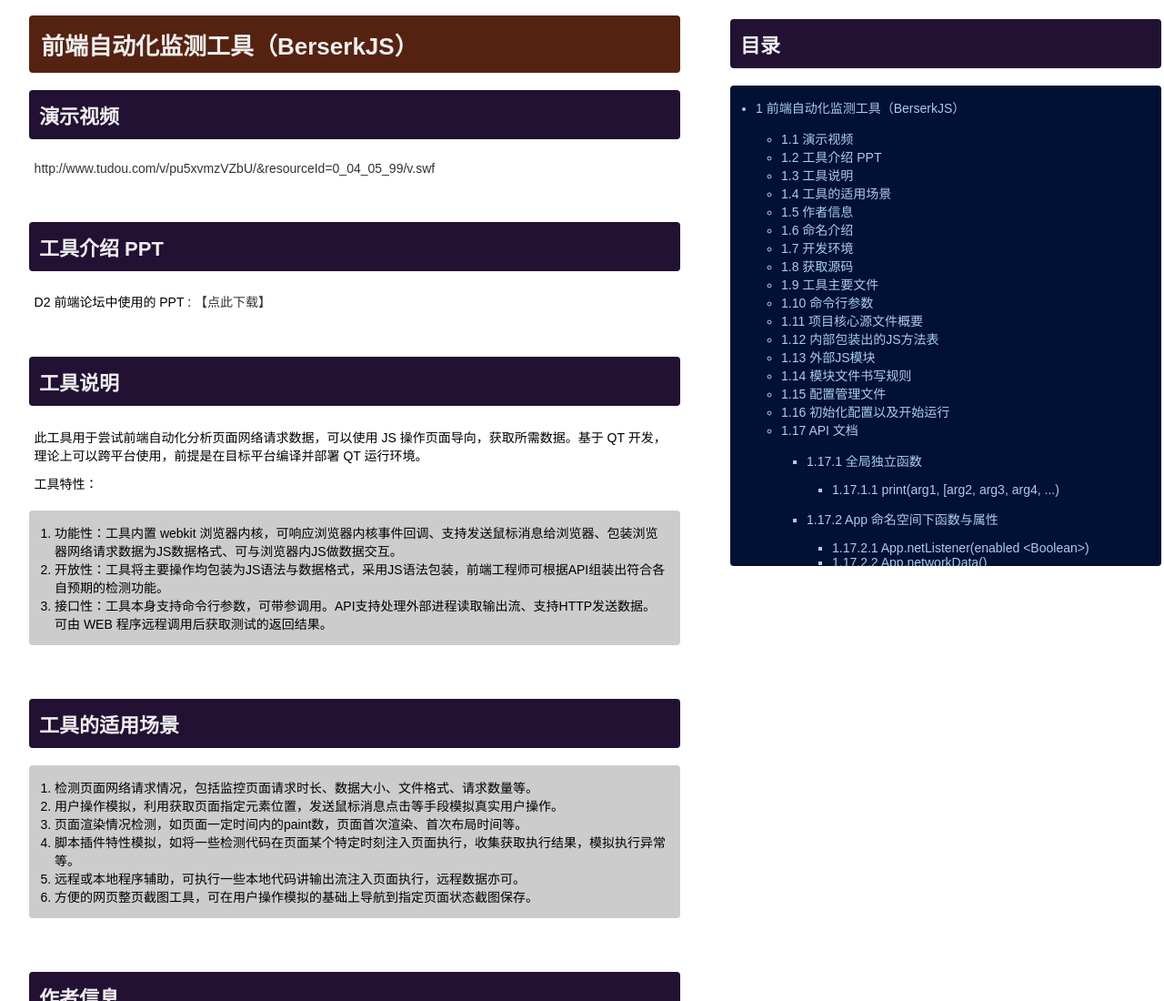
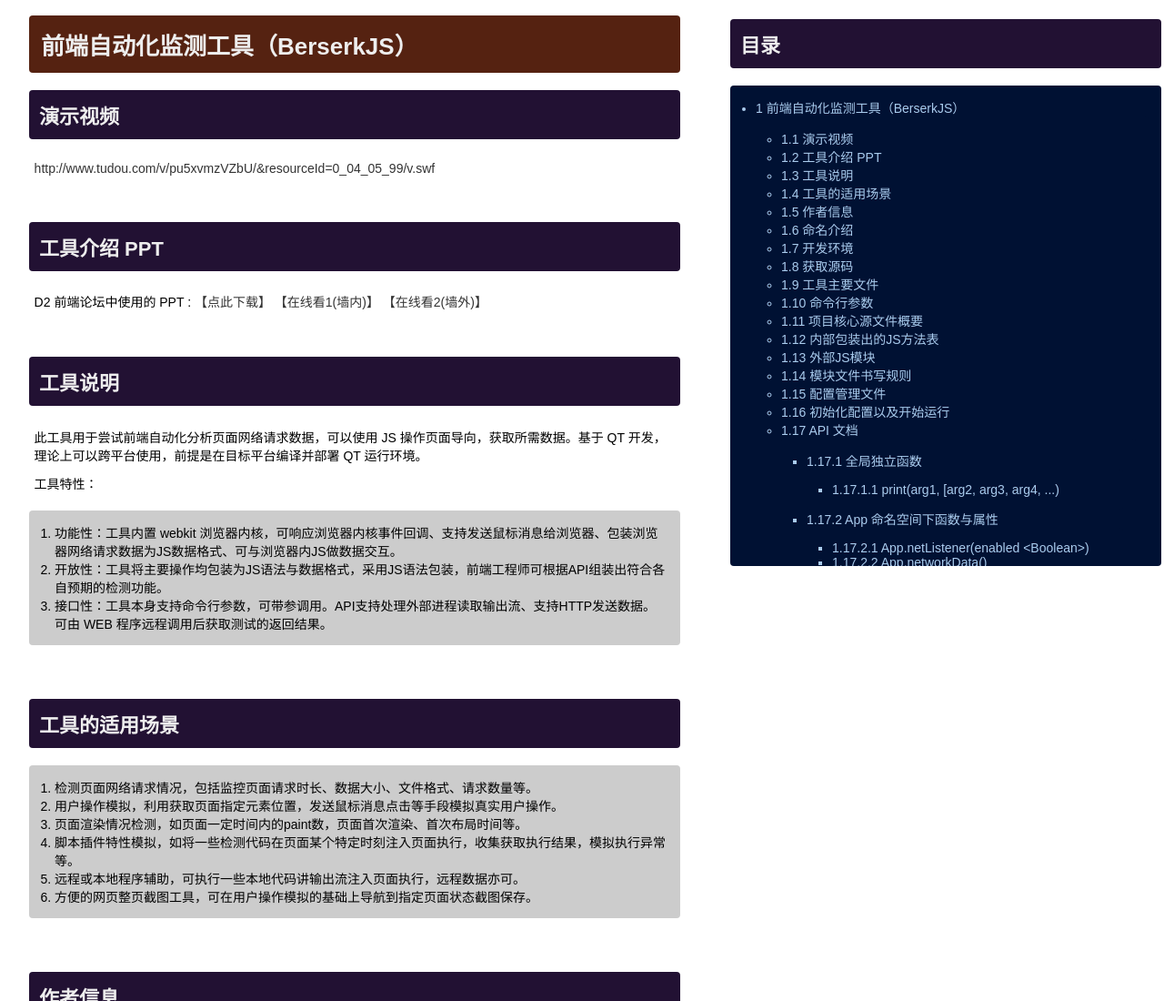
Before and after one commit to tapir-dream/berserkJS, a plain HTML site: page doc/index.htm in a window 1280 px wide. Shown: the top 1100 px of the page at 91% size. Drawn offline with Linux system fonts and the light colour scheme.

Commit message:
fix api doc.
Signed-off-by: tapir-dream <tapir.dream@gmail.com>

```diff
--- a/doc/index.htm
+++ b/doc/index.htm
@@ -317,7 +317,7 @@ pre {
 </p><p><br />
 </p>
 <h2><span id=".E5.B7.A5.E5.85.B7.E4.BB.8B.E7.BB.8D_PPT"> 工具介绍 PPT  </span></h2>
-<p> D2 前端论坛中使用的 PPT : <a href="http://t.cn/zWcKani">【点此下载】</a>
+<p> D2 前端论坛中使用的 PPT : <a href="http://t.cn/zQI8hrz">【点此下载】</a>  <a href="http://wenku.it168.com/d_000434396.shtml">【在线看1(墙内)】</a>  <a href="https://speakerdeck.com/d2forum/berserkjs">【在线看2(墙外)】</a>
 </p>
 <p><br />
 </p>
```
